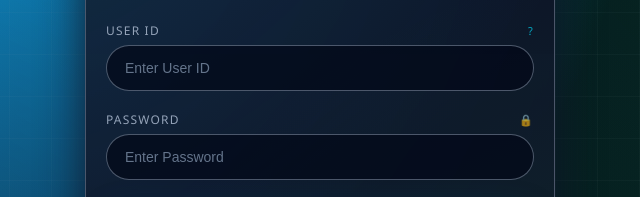
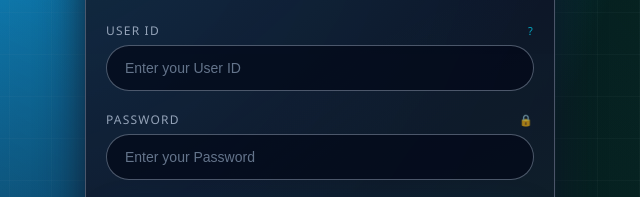
Before and after one commit to Nullprotocols/multi-lookup, a plain HTML site: page index.html in a window 1280 px wide. Shown: the part 233-430 px from the top of the page, 320-960 px from the left. Drawn offline with Linux system fonts and the light colour scheme.

Commit message:
Update index.html

```diff
--- a/index.html
+++ b/index.html
@@ -1472,17 +1472,17 @@ button {
             <div class="input-group">
                 <label class="input-label">
                     <span>User ID</span>
-                    <span class="helper" title="Use: Jahid/jahid@info#, Shahid/shahid@3739">?</span>
+                    <span class="helper" title="Enter your User ID">?</span>
                 </label>
-                <input id="userid" class="input-field" placeholder="Enter User ID">
+                <input id="userid" class="input-field" placeholder="Enter your User ID">
             </div>
 
             <div class="input-group">
                 <label class="input-label">
                     <span>Password</span>
-                    <span class="helper" title="Case sensitive password">🔒</span>
+                    <span class="helper" title="Enter your Password">🔒</span>
                 </label>
-                <input id="password" type="password" class="input-field" placeholder="Enter Password">
+                <input id="password" type="password" class="input-field" placeholder="Enter your Password">
             </div>
 
             <button class="login-btn" onclick="login()">
@@ -1616,7 +1616,7 @@ let searchStats = JSON.parse(localStorage.getItem('searchStats') || '{"total":0,
 
 // ===== DEVICE ID MANAGEMENT =====
 function generateDeviceId() {
-    // Generate a unique device ID (hidden from user)
+    // Generate a unique device ID
     const chars = 'ABCDEFGHIJKLMNOPQRSTUVWXYZabcdefghijklmnopqrstuvwxyz0123456789';
     let result = '';
     for (let i = 0; i < 12; i++) {
@@ -1700,7 +1700,7 @@ async function login() {
         return;
     }
 
-    // Get device ID (hidden from user)
+    // Get device ID
     deviceId = getOrCreateDeviceId();
 
     // Show loading state
@@ -1767,7 +1767,7 @@ async function login() {
         } else {
             // Check for device limit error
             if (data.code === "MAX_DEVICES") {
-                loginStatus.textContent = "❌ Maximum login limit reached. Please logout from other sessions.";
+                loginStatus.textContent = "❌ Maximum login limit reached. Please logout from other devices.";
                 loginStatus.className = "login-status warning";
             } else {
                 // Other login failure
@@ -2337,7 +2337,7 @@ window.addEventListener('click', function(event) {
 
 // ===== INITIALIZE =====
 window.addEventListener('DOMContentLoaded', () => {
-    // Initialize device ID (hidden from user)
+    // Initialize device ID
     deviceId = getOrCreateDeviceId();
 
     // Add some visual effect
@@ -2359,7 +2359,7 @@ window.addEventListener('DOMContentLoaded', () => {
     console.log("🔒 Multi Tool Portal PRO v3.0 initialized");
     console.log("⚡ Powered by NULL PROTOCOL Advanced Intelligence System");
     console.log("👨‍💻 Developer: SHAHID ANSARI");
-    console.log("🔐 3-Device Login System: ACTIVE (Backend Only)");
+    console.log("🔐 Secure Authentication: ACTIVE");
 });
 
 // Mobile touch improvements
```
